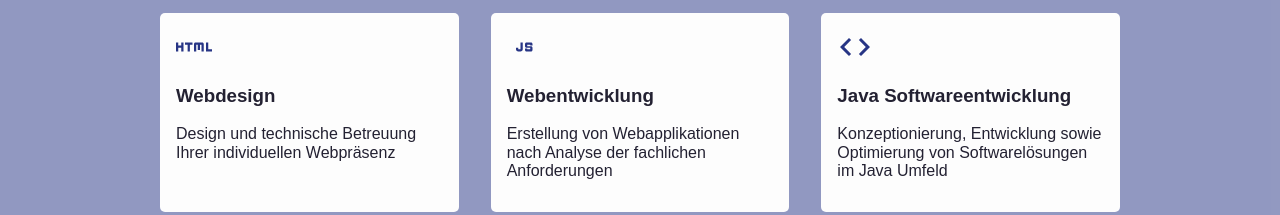
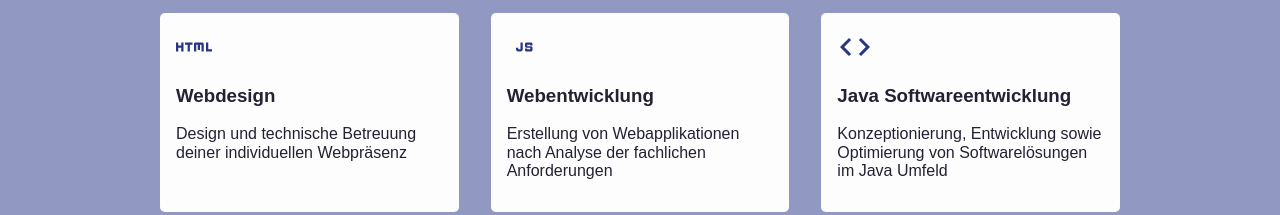
Before and after one commit to snackaholic/website, an Angular app: page / in a window 1280 px wide. Shown: the part 1560-1775 px from the top of the page. Built offline with nearby package versions, Linux system fonts and the light colour scheme.

Commit message:
optimize layout transitions

```diff
--- a/src/app/shared-components/experience/experience.component.scss
+++ b/src/app/shared-components/experience/experience.component.scss
@@ -53,7 +53,7 @@ h2 {
     }
 }
 
-@include tablet {
+@include laptop {
     .experience {
         flex-direction: column;
         position: relative;
--- a/src/app/shared-components/navigation/navigation.component.scss
+++ b/src/app/shared-components/navigation/navigation.component.scss
@@ -23,7 +23,7 @@
             display: flex;
             justify-content: space-between;
             align-items: center;
-            padding: 1rem 0;
+            padding: 1em 0;
 
             #toggle-menu-button,
             #toggle-menu-button-open {
@@ -97,6 +97,7 @@
                 justify-content: space-between;
                 flex-wrap: wrap;
                 background: $white;
+                padding: 0.5em 0;
 
                 ul {
                     width: 100%;
--- a/src/app/shared-components/services/services.component.ts
+++ b/src/app/shared-components/services/services.component.ts
@@ -11,7 +11,7 @@ export class ServicesComponent implements OnInit {
   services : IService[] = [
     {
       heading : "Webdesign",
-      text : "Design und technische Betreuung Ihrer individuellen Webpräsenz",
+      text : "Design und technische Betreuung deiner individuellen Webpräsenz",
       imageSource : "assets/icons/html_black_24dp.svg"
     },
     {
```
